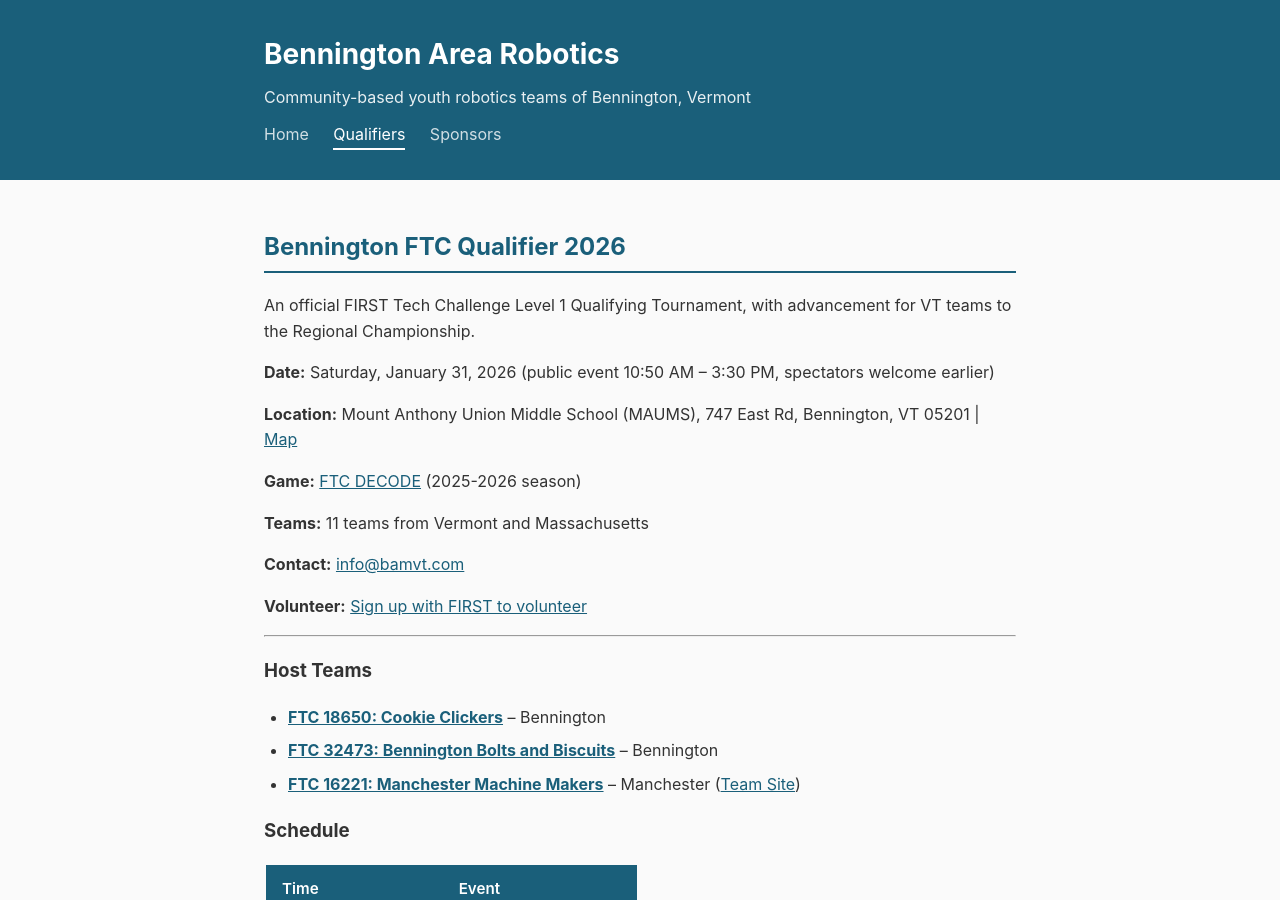
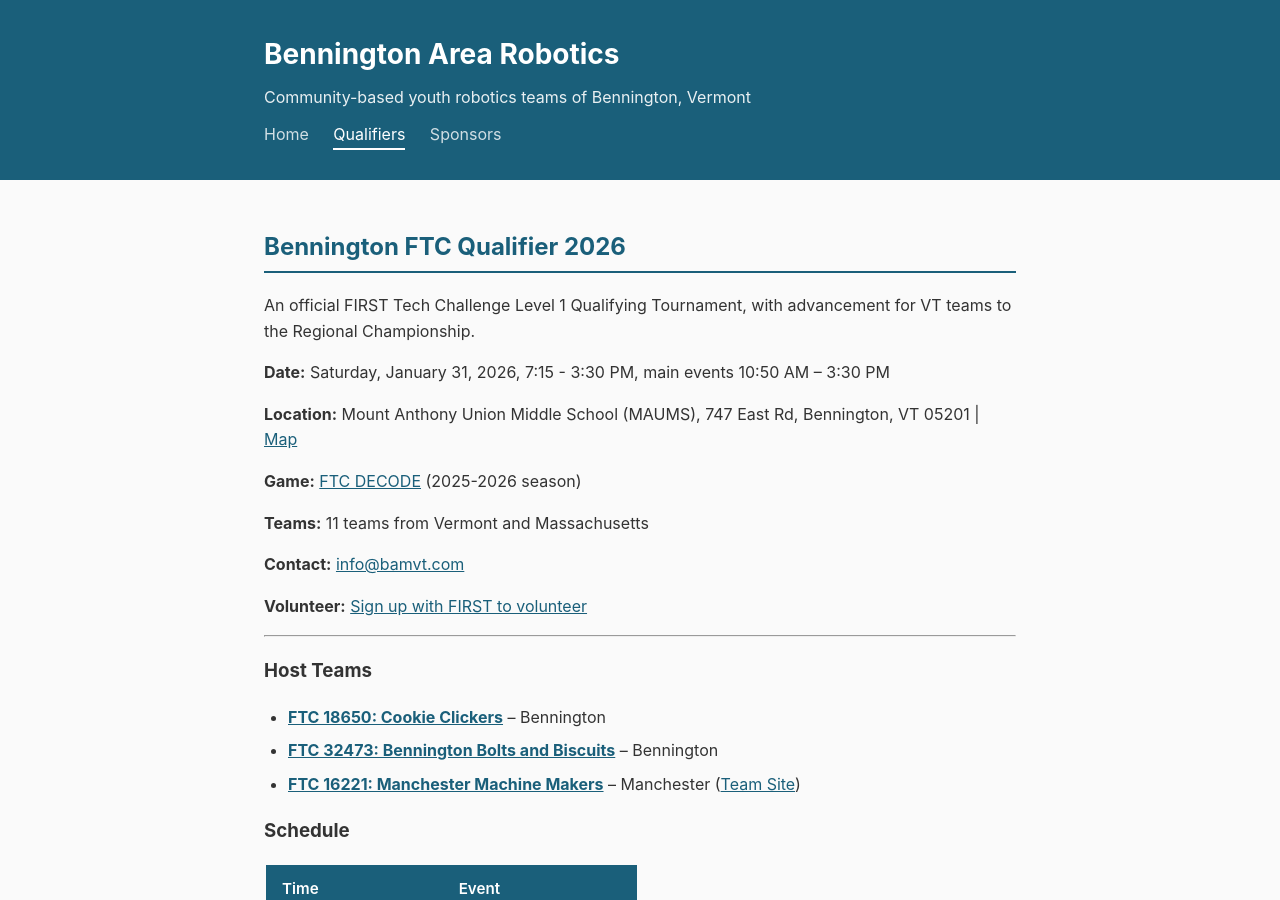
Before and after one commit to bennington-area-robotics/bennington-area-robotics.github.io, a Jekyll site: the page built from events/bennington-qualifier-2026.md, in a window 1280 px wide and 900 px high. Built offline with Jekyll 4.4.1, drawn with Linux system fonts in a browser that asks for light colours.

Commit message:
adds main events

```diff
--- a/events/bennington-qualifier-2026.md
+++ b/events/bennington-qualifier-2026.md
@@ -7,7 +7,7 @@ title: Bennington Qualifier
 
 An official FIRST Tech Challenge Level 1 Qualifying Tournament, with advancement for VT teams to the Regional Championship.
 
-**Date:** Saturday, January 31, 2026 (public event 10:50 AM – 3:30 PM, spectators welcome earlier)
+**Date:** Saturday, January 31, 2026, 7:15 - 3:30 PM, main events 10:50 AM – 3:30 PM
 
 **Location:** Mount Anthony Union Middle School (MAUMS), 747 East Rd, Bennington, VT 05201 \| [Map](https://maps.app.goo.gl/zE9WbCbWNENq3pGUA){:target="_blank"}
 
```
